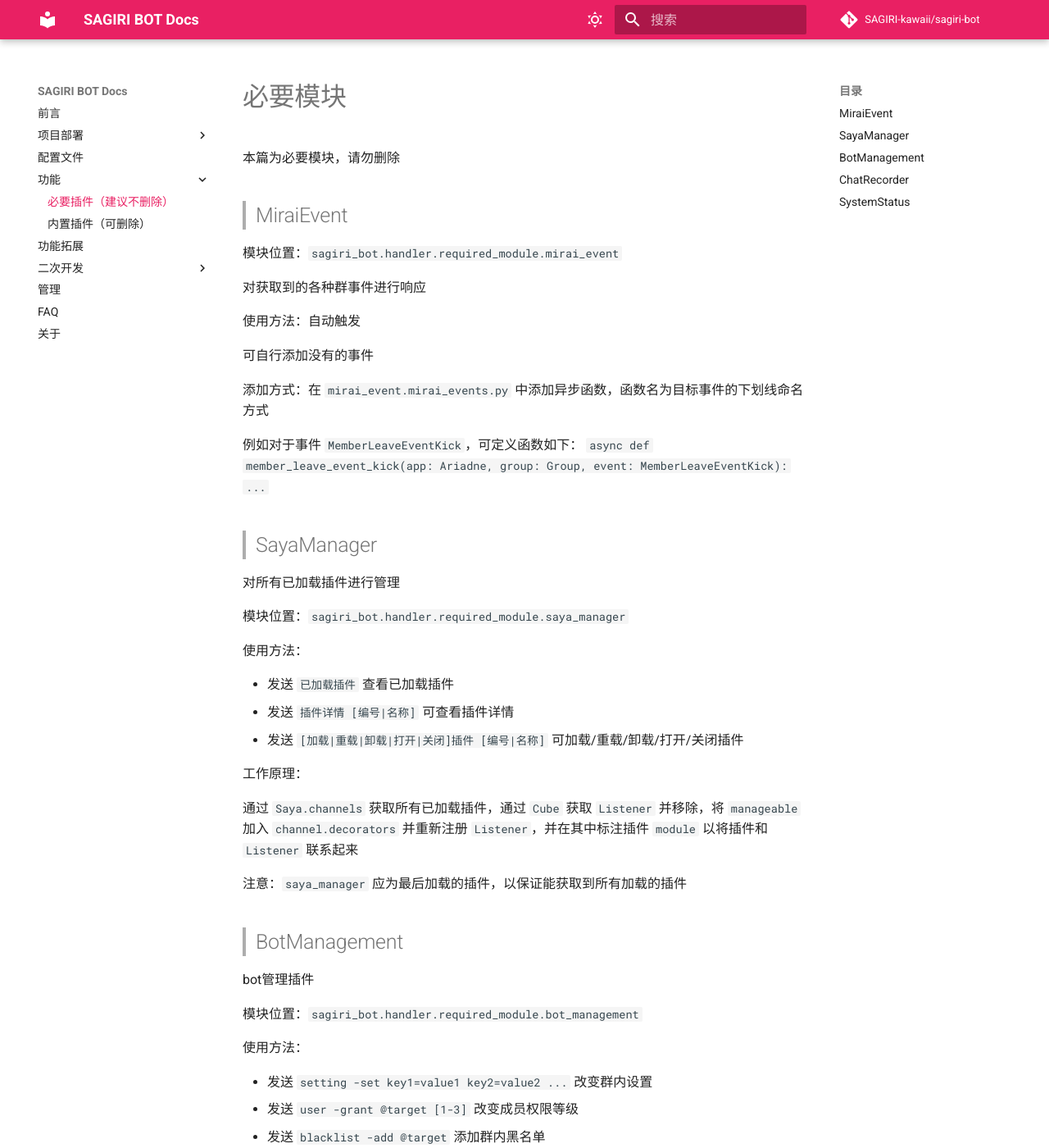
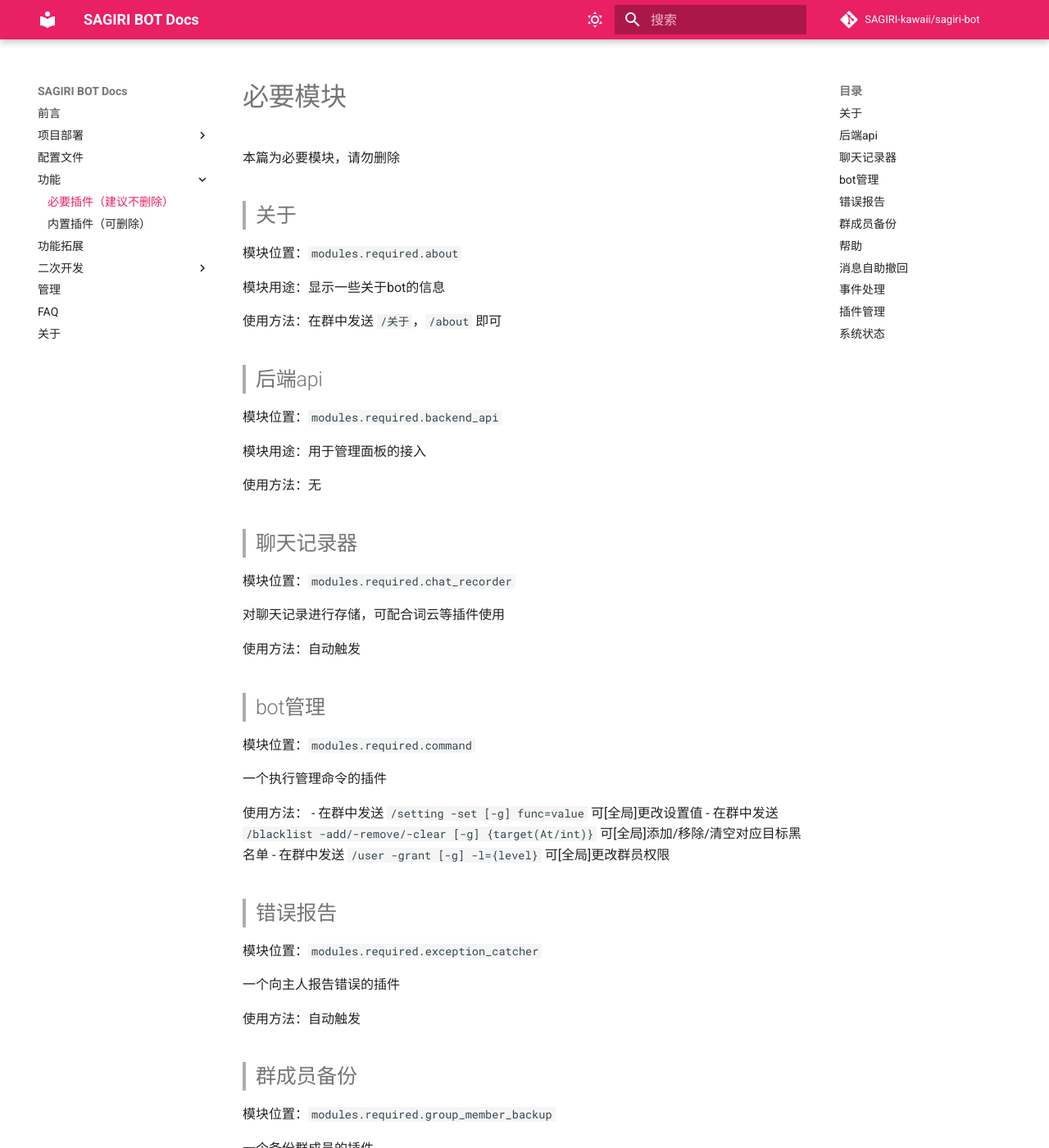
Before and after one commit to SAGIRI-kawaii/sagiri-bot, an MkDocs documentation site: the page built from docs/functions/required_module.md, in a window 1280 px wide and 1400 px high. Shown: the whole window at 82% size. Built offline with MkDocs 1.6.1 and Material for MkDocs 9.7.7, drawn with Linux system fonts in a browser that asks for light colours; comment, search, counter and statistics services are not loaded; some of the changed text lies outside the part shown.

Commit message:
更新文档

````diff
--- a/docs/deployment/linux.md
+++ b/docs/deployment/linux.md
@@ -204,7 +204,7 @@ url:http://xxx.xxx.xxx
     - 在电脑上打开浏览器，输入程序提供的url，应当会出现滑动认证的画面，此时先不要进行认证
     - 单击 `F12` 键，会出现一个 `DevTool`，找到上方选项卡，点击 `Network` 选项，再点击下方的 `Fetch/XHR` 选项
     - 完成滑动验证，此时在 `DevTool` 界面中应会出现新的请求，找到其中名为 `cap_union_new_verify` 选项卡，点击其中的 `Preview` 选项卡，在其中找到 `ticket` 的值填入 `mcl` 并回车
-    - gif演示：![浏览器获取ticket演示](/assets/txcaptcha.gif)
+    - gif演示：![浏览器获取ticket演示](/sagiri-bot/assets/txcaptcha.gif)
 
 若显示需要手机验证码登录按提示操作即可
 
--- a/docs/deployment/windows.md
+++ b/docs/deployment/windows.md
@@ -199,7 +199,7 @@ url:http://xxx.xxx.xxx
     - 在电脑上打开浏览器，输入程序提供的url，应当会出现滑动认证的画面，此时先不要进行认证
     - 单击 `F12` 键，会出现一个 `DevTool`，找到上方选项卡，点击 `Network` 选项，再点击下方的 `Fetch/XHR` 选项
     - 完成滑动验证，此时在 `DevTool` 界面中应会出现新的请求，找到其中名为 `cap_union_new_verify` 选项卡，点击其中的 `Preview` 选项卡，在其中找到 `ticket` 的值填入 `mcl` 并回车
-    - gif演示：![浏览器获取ticket演示](/assets/txcaptcha.gif)
+    - gif演示：![浏览器获取ticket演示](/sagiri-bot/assets/txcaptcha.gif)
 
 若显示需要手机验证码登录按提示操作即可
 
--- a/docs/functions/required_module.md
+++ b/docs/functions/required_module.md
@@ -2,66 +2,146 @@
 
 本篇为必要模块，请勿删除
 
-> ## MiraiEvent
+> ## 关于
 
-模块位置：`sagiri_bot.handler.required_module.mirai_event`
+模块位置：`modules.required.about`
 
-对获取到的各种群事件进行响应
+模块用途：显示一些关于bot的信息
 
-使用方法：自动触发
+使用方法：在群中发送 `/关于`，`/about` 即可
 
-可自行添加没有的事件
+> ## 后端api
 
-添加方式：在 `mirai_event.mirai_events.py` 中添加异步函数，函数名为目标事件的下划线命名方式
+模块位置：`modules.required.backend_api`
 
-例如对于事件 `MemberLeaveEventKick`，可定义函数如下：
-`async def member_leave_event_kick(app: Ariadne, group: Group, event: MemberLeaveEventKick): ...`
+模块用途：用于管理面板的接入
 
-> ## SayaManager
+使用方法：无
 
-对所有已加载插件进行管理
+> ## 聊天记录器
 
-模块位置：`sagiri_bot.handler.required_module.saya_manager`
-
-使用方法：
-
-- 发送 `已加载插件` 查看已加载插件
-- 发送 `插件详情 [编号|名称]` 可查看插件详情
-- 发送 `[加载|重载|卸载|打开|关闭]插件 [编号|名称]` 可加载/重载/卸载/打开/关闭插件
-
-工作原理：
-
-通过 `Saya.channels` 获取所有已加载插件，通过 `Cube` 获取 `Listener` 并移除，将 `manageable` 加入 `channel.decorators` 并重新注册 `Listener`，并在其中标注插件 `module` 以将插件和 `Listener` 联系起来
-
-注意：`saya_manager` 应为最后加载的插件，以保证能获取到所有加载的插件
-
-> ## BotManagement
-
-bot管理插件
-
-模块位置：`sagiri_bot.handler.required_module.bot_management`
-
-使用方法：
-
-- 发送 `setting -set key1=value1 key2=value2 ...` 改变群内设置
-- 发送 `user -grant @target [1-3]` 改变成员权限等级
-- 发送 `blacklist -add @target` 添加群内黑名单
-- 发送 `blacklist -remove @target` 移除群内黑名单
-
-> ## ChatRecorder
+模块位置：`modules.required.chat_recorder`
 
 对聊天记录进行存储，可配合词云等插件使用
 
 使用方法：自动触发
 
-> ## SystemStatus
+> ## bot管理
+
+模块位置：`modules.required.command`
+
+一个执行管理命令的插件
+
+使用方法：
+- 在群中发送 `/setting -set [-g] func=value` 可[全局]更改设置值
+- 在群中发送 `/blacklist -add/-remove/-clear [-g] {target(At/int)}` 可[全局]添加/移除/清空对应目标黑名单
+- 在群中发送 `/user -grant [-g] -l={level}` 可[全局]更改群员权限
+
+> ## 错误报告
+
+模块位置：`modules.required.exception_catcher`
+
+一个向主人报告错误的插件
+
+使用方法：自动触发
+
+> ## 群成员备份
+
+模块位置：`modules.required.group_member_backup`
+
+一个备份群成员的插件
+
+使用方法：
+- 发送 `/群成员备份` 对当前群进行备份
+- 发送 `/群成员备份 -s -g={qq群号}` 查看对应qq群备份信息
+
+> ## 帮助
+
+模块位置：`modules.required.helper`
+
+一个提供帮助的插件
+
+使用方法：
+- 发送 `/help` 即可查看所有插件
+- 发送 `/help {index}` 即可查看插件详细信息
+
+> ## 消息自助撤回
+
+模块位置：`modules.required.message_revoke`
+
+一个可以自动撤回之前发送消息的插件
+
+使用方法：回复 `撤回` 即可撤回回复的消息（Bot发出的，如果是管理员也可撤回普通成员消息）
+
+> ## 事件处理
+
+模块位置：`modules.required.mirai_events`
+
+一个对不同事件进行处理的插件
+
+使用方法：自动触发
+
+配置：可通过模块包下的 `events_config.json` 进行自定义回复，请按照文件中格式进行修改
+
+```json5
+{
+  "MemberLeaveEventQuit": "用户离开",
+  "MemberMuteEvent":  "用户被禁言",
+  "MemberUnmuteEvent": "用户被解除禁言",
+  "MemberLeaveEventKick": "用户被踢",
+  "MemberSpecialTitleChangeEvent": "用户群头衔改变",
+  "MemberPermissionChangeEvent": "用户群权限改变",
+  "BotLeaveEventKick": "bot被踢",
+  "GroupNameChangeEvent": "群名改变",
+  "GroupEntranceAnnouncementChangeEvent": "入群公告改变",
+  "GroupAllowAnonymousChatEvent": {
+    "open": "匿名功能开启",
+    "close": "匿名功能关闭"
+  },
+  "GroupAllowConfessTalkEvent": {
+    "open": "坦白说功能开启",
+    "close": "坦白说功能关闭"
+  },
+  "GroupAllowMemberInviteEvent": {
+    "open": "允许邀请成员加入",
+    "close": "不允许邀请成员加入"
+  },
+  "MemberCardChangeEvent": "群名片变更",
+  "NewFriendRequestEvent": "新好友申请",
+  "MemberJoinRequestEvent": "新加群请求",
+  "BotInvitedJoinGroupRequestEvent": "bot被邀请进群",
+  "BotJoinGroupEvent": "bot入群",
+  "MemberHonorChangeEvent": {
+    "achieve": "用户获得荣誉",
+    "lose": "用户失去荣誉"
+  },
+  "MemberJoinEvent": "新用户入群"
+}
+```
+
+> ## 插件管理
 
 bot管理插件
 
-模块位置：`sagiri_bot.handler.required_module.system_status`
+模块位置：`modules.required.saya_manager`
 
 使用方法：
+- 发送 `已加载插件` 查看已加载插件
+- 发送 `未加载插件` 查看未加载插件
+- 发送 `加载插件 [编号|名称]` 可加载插件
+- 发送 `重载插件 [编号|名称]` 可重载插件
+- 发送 `卸载插件 [编号|名称]` 可卸载插件
+- 发送 `打开插件 [编号|名称]` 可打开插件
+- 发送 `关闭插件 [编号|名称]` 可关闭插件
+- 编号可从 `已加载插件` 或 `未加载插件` 命令获取
 
-- 发送 `/sys` 或 '/sys -a' 或 '/sys -all' 查看CPU、内存以及图库占用信息
-- 发送 `/sys -i` 或 '/sys -info' 查看CPU、内存信息
-- 发送 `/sys -s` 或 '/sys -storage' 查看图库占用信息
+> ## 系统状态
+
+一个可以查看系统状态的插件
+
+模块位置：`modules.required.system_status`
+
+使用方法：
+- 发送 `/sys` 或 `/sys -a` 或 `/sys -all` 查看CPU、内存以及图库占用信息
+- 发送 `/sys -i` 或 `/sys -info` 查看CPU、内存信息
+- 发送 `/sys -s` 或 `/sys -storage` 查看图库占用信息
````
Also changed, not shown: 1 other file.
